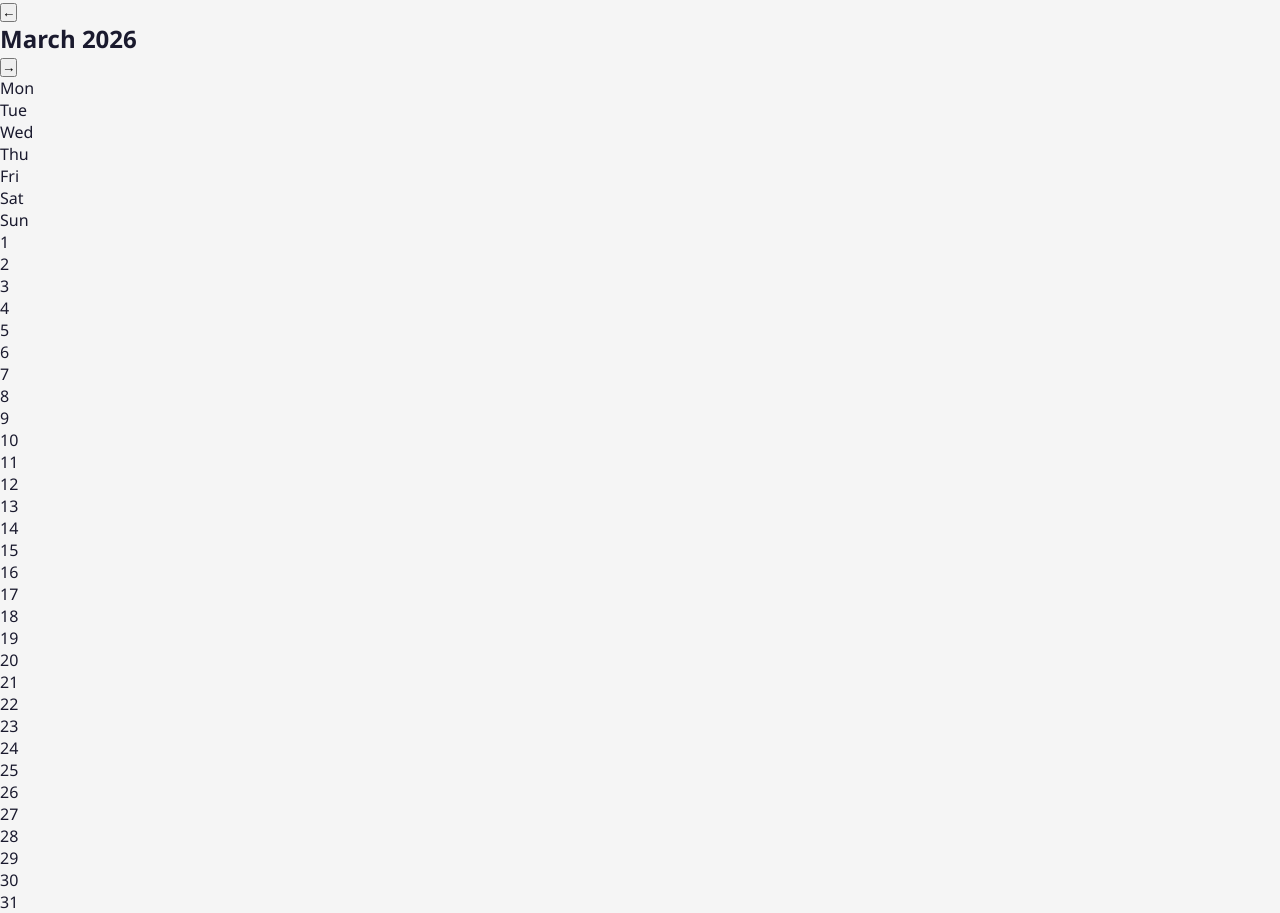
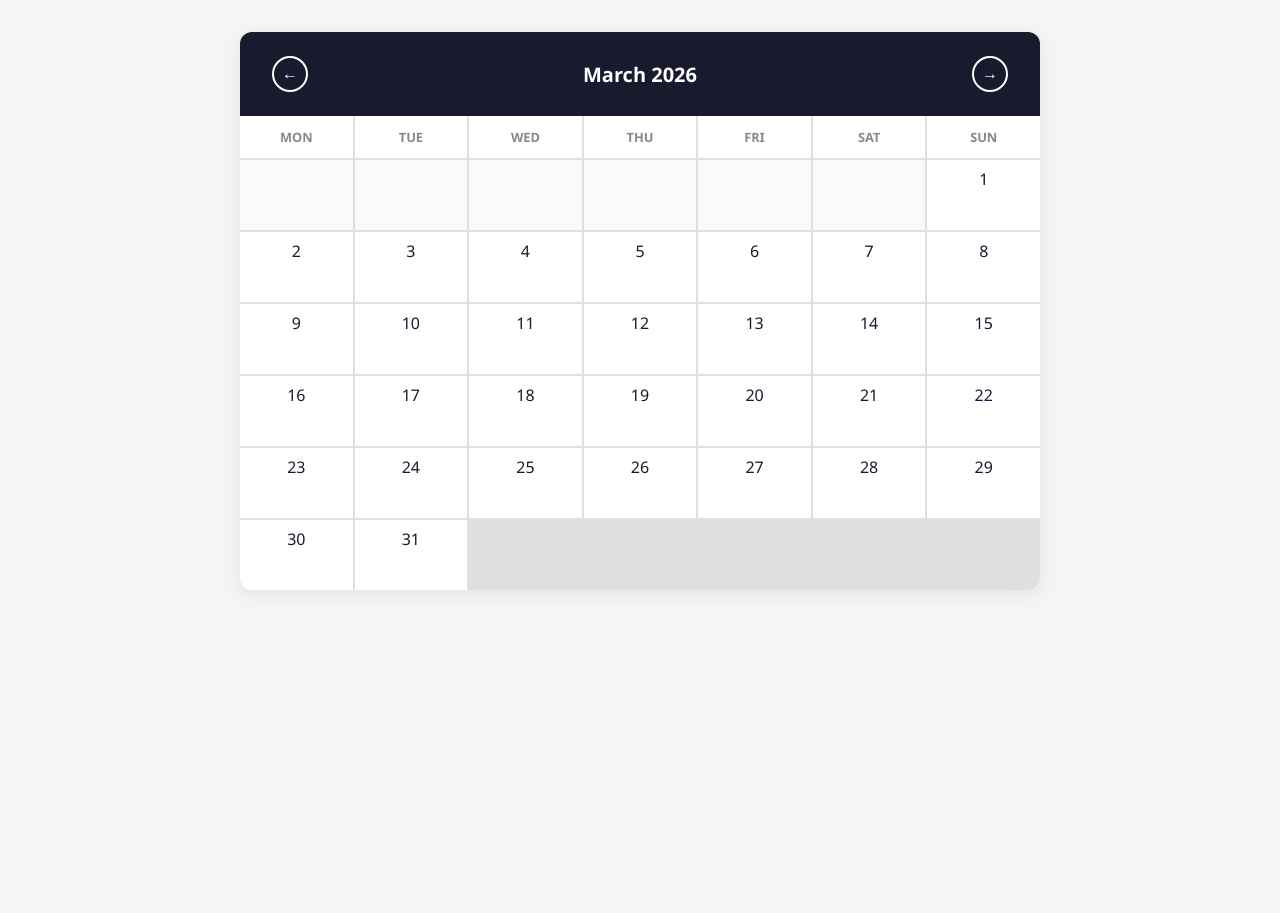
Before and after one commit to code-mike-code/sportradar-task, a website built with Vite: page index.html in a window 1280 px wide. After the commit the page ends 832 px from the top, so only its background shows below. Built offline with nearby package versions, Linux system fonts and the light colour scheme.

Commit message:
feat: calendar component styles

```diff
--- a/src/style.css
+++ b/src/style.css
@@ -20,3 +20,95 @@ body {
   color: var(--color-primary);
   min-height: 100svh;
 }
+
+.calendar {
+  max-width: 800px;
+  margin: 2rem auto;
+  background: var(--color-white);
+  border-radius: 12px;
+  box-shadow: 0 4px 20px rgba(0,0,0, 0.08);
+  overflow: hidden;
+}
+
+.calendar-header {
+  display: flex;
+  align-items: center;
+  justify-content: space-between;
+  padding: 1.5rem 2rem;
+  background: var(--color-primary);
+  color: var(--color-white);
+}
+
+.calendar-header h2 {
+  font-size: 1.25rem;
+  font-weight: 600;
+}
+
+.calendar-header button {
+  background: none;
+  border: 2px solid var(--color-white);
+  color: var(--color-white);
+  width: 36px;
+  height: 36px;
+  border-radius: 50%;
+  font-size: 1rem;
+  cursor: pointer;
+  transition: background 0.3s;
+}
+
+.calendar-header button:hover {
+  background: rgba(255,255,255, 0.2);
+}
+
+.calendar-grid {
+  display: grid;
+  grid-template-columns: repeat(7, 1fr);
+  gap: 2px;
+  background: #e0e0e0;
+  border-top: #e0e0e0;
+}
+
+.day-label {
+  background: var(--color-white);
+  text-align: center;
+  padding: 0.75rem 0;
+  font-size: 0.8rem;
+  font-weight: 600;
+  color: #888;
+  text-transform: uppercase;
+}
+
+.day-cell {
+  background: var(--color-white);
+  min-height: 70px;
+  padding: 0.5rem;
+  display: flex;
+  flex-direction: column;
+  align-items: center;
+}
+
+.day-cell.empty {
+  background: #fafafa;
+}
+
+.day-cell.has-events {
+  cursor: pointer;
+}
+
+.day-cell.has-events:hover {
+  background: #fff5f7;
+}
+
+.day-number {
+  font-size: 0.9rem;
+  color: var(--color-primary);
+}
+
+.event-dot {
+  display: block;
+  width: 6px;
+  height: 6px;
+  border-radius: 50%;
+  background-color: var(--color-accent);
+  margin: 4px auto 0;
+}
```
